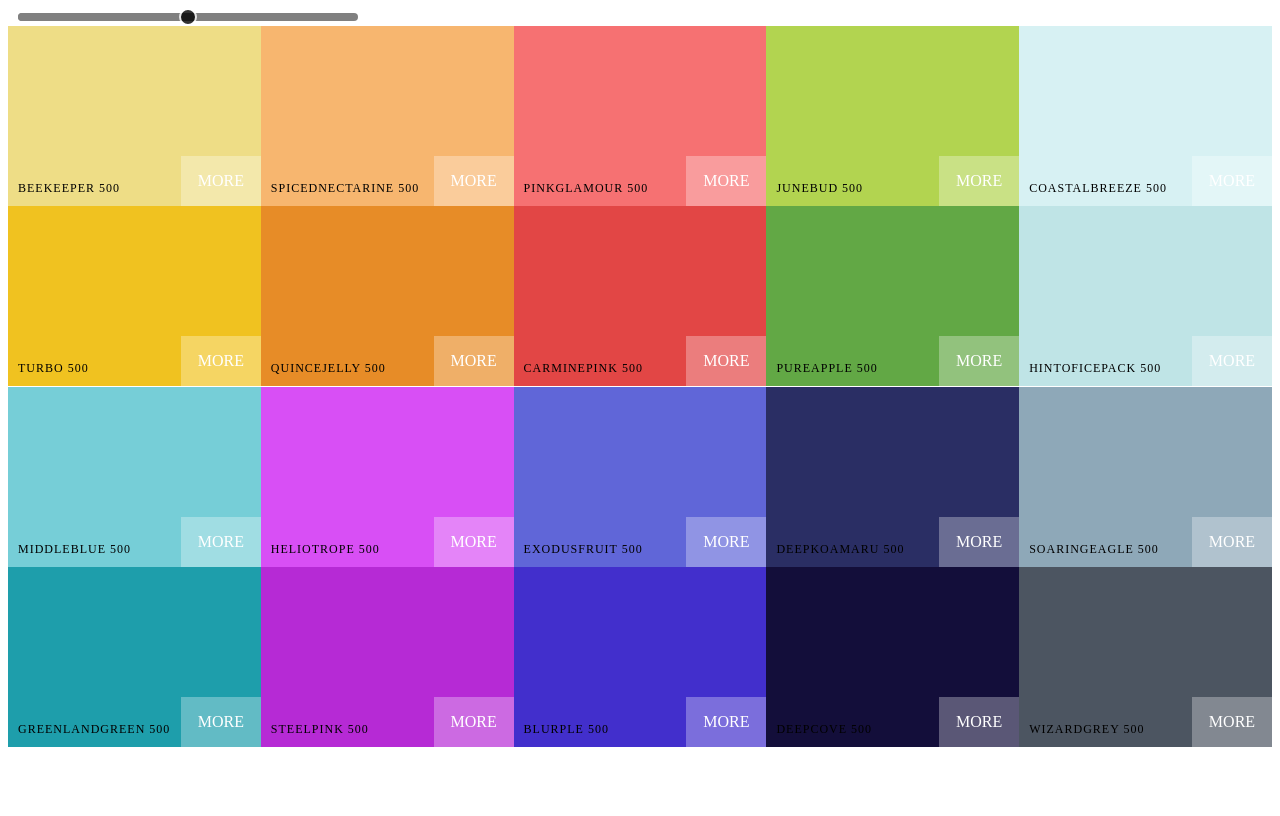
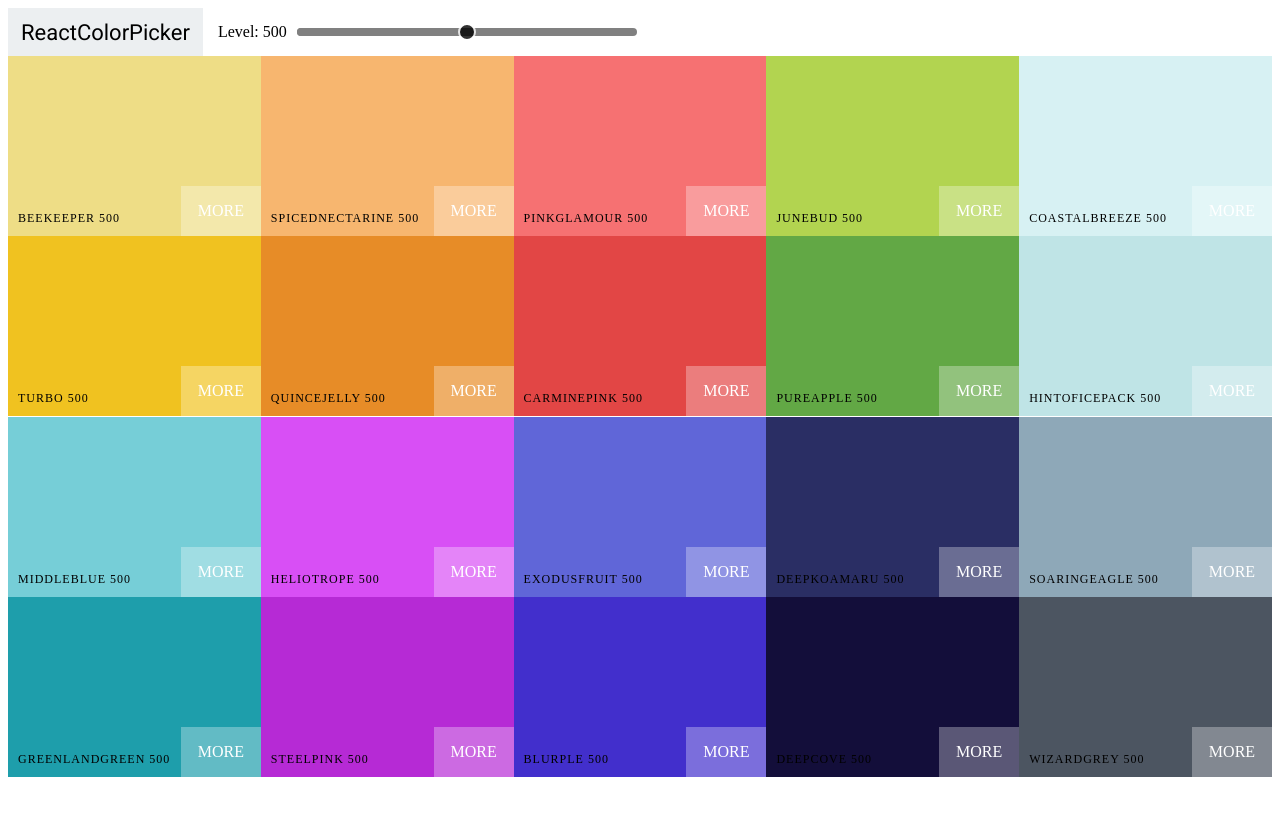
Before and after one commit to danimalcrackrz/color-app, a React (Create React App) app: page / in a window 1280 px wide. Built offline with nearby package versions, Linux system fonts and the light colour scheme.

Commit message:
added navbar and font

```diff
--- /dev/null
+++ b/src/Navbar.css
@@ -0,0 +1,24 @@
+@import url('https://fonts.googleapis.com/css2?family=Roboto:wght@100;400;500&display=swap');
+
+.Navbar {
+  display: flex;
+  align-items: center;
+  justify-content: flex-start;
+  height: 6vh;
+}
+
+.logo {
+  margin-right: 15px;
+  padding: 0 13px;
+  font-size: 22px;
+  background-color: #eceff1;
+  font-family: roboto;
+  height: 100%;
+  display: flex;
+  align-items: center;
+}
+
+.logo a {
+  text-decoration: none;
+  color: black;
+}
--- /dev/null
+++ b/src/Navbar.js
@@ -0,0 +1,31 @@
+import React from 'react'
+import Slider from 'rc-slider'
+import 'rc-slider/assets/index.css'
+import './Navbar.css'
+
+const Navbar = ({level, changeLevel}) => {
+  return (
+    <header className='Navbar'>
+      <div className='logo'>
+        <a href='#'>ReactColorPicker</a>
+      </div>
+      <div className='slider-container'>
+        <span>Level: {level}</span>
+        <div className='slider'>
+          <Slider
+            defaultValue={level}
+            trackStyle={{backgroundColor: 'grey', height: 8 }}
+            handleStyle={{ backgroundColor: 'black', borderColor: 'white', height: 18, width: 18}}
+            railStyle={{ backgroundColor: 'grey', height: 8 }}
+            min={100}
+            max={900}
+            step={100}
+            onChange={changeLevel}
+          />
+        </div>
+      </div>
+    </header>
+  )
+}
+
+export default Navbar
--- a/src/Palette.js
+++ b/src/Palette.js
@@ -1,7 +1,6 @@
 import React, { useState } from 'react'
 import ColorBox from './ColorBox'
-import Slider from 'rc-slider'
-import 'rc-slider/assets/index.css'
+import Navbar from './Navbar'
 import './Palette.css'
 
 export default function Palette({palette}) {
@@ -18,19 +17,7 @@
 
   return (
     <div className='Palette'>
-      <div className='slider'>
-        <Slider
-          defaultValue={level}
-          trackStyle={{backgroundColor: 'grey', height: 8 }}
-          handleStyle={{ backgroundColor: 'black', borderColor: 'white', height: 18, width: 18}}
-          railStyle={{ backgroundColor: 'grey', height: 8 }}
-          min={100}
-          max={900}
-          step={100}
-          onChange={changeLevel}
-        />
-      </div>
-      {/* Navbar goes here */}
+      <Navbar level={level} changeLevel={changeLevel} />
       <div className='Palette-colors'>{colorBoxes}</div>
       {/* footer eventually */}
     </div>
```
